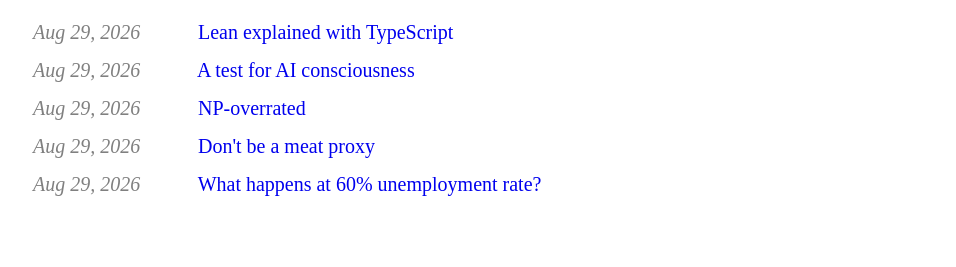
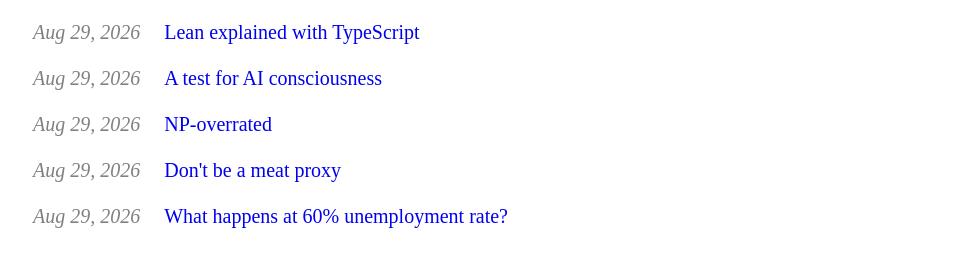
Before and after one commit to gruhn/gruhn.me, an Eleventy site: page src/index.njk in a window 1280 px wide. Shown: the part 75-342 px from the top of the page, without its empty margins (157-1113 px from the left). Built offline with nearby package versions, Linux system fonts and the light colour scheme; Eleventy itself is replaced by a stand-in of ours; files that its build step writes are made by us from their sources.

Commit message:
blog(index): adjust whitespace

```diff
--- a/src/_includes/base.njk
+++ b/src/_includes/base.njk
@@ -4,7 +4,7 @@
   <meta charset="utf-8">
   <meta name="viewport" content="width=device-width, initial-scale=1">
   <link rel="alternate" type="application/rss+xml" title="Niklas Gruhn" href="/feed.xml">
-  <link rel="stylesheet" href="/style.css?version=5">
+  <link rel="stylesheet" href="/style.css?version=6">
   <link href="/syntax-highlight.css" rel="stylesheet">
 
   <title>{{ title }}</title>
--- a/src/static/style.css
+++ b/src/static/style.css
@@ -90,11 +90,14 @@
   padding: 0;
 }
 .post-list li {
-  margin-bottom: .5rem;
+  margin-bottom: 1rem;
+  display: flex;
+  flex-flow: row nowrap;
 }
 .post-list time {
-  display: inline-block;
-  min-width: 8em;
+  display: block;
+  padding-right: 1.5rem;
+  white-space: nowrap;
 }
 
 .comments {
```
